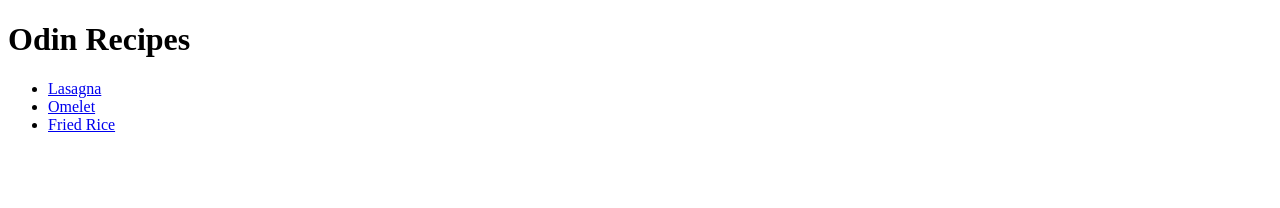
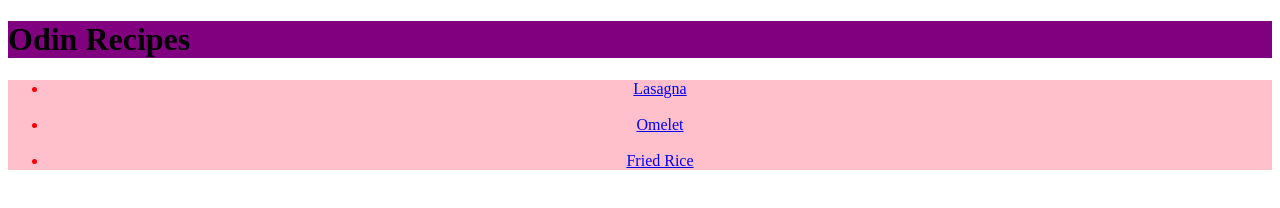
Before and after one commit to KenzoTakas/odin-recipes, a plain HTML site: page index.html in a window 1280 px wide. Drawn offline with Linux system fonts and the light colour scheme.

Commit message:
Add CSS (training)

```diff
--- a/index.html
+++ b/index.html
@@ -1,18 +1,23 @@
 <!DOCTYPE html>
 <html lang="en">
 <head>
+    <link rel="stylesheet" href="styles.css">
     <meta charset="UTF-8">
     <meta name="viewport" content="width=device-width, initial-scale=1.0">
     <title>Odin Recipes</title>
 </head>
 <body>
-    <h1>Odin Recipes</h1>
+    <h1 class="header">Odin Recipes</h1>
 
-    <ul>
-        <li><a href="recipes/lasagna.html">Lasagna</a></li>
-        <li><a href="recipes/omelet.html">Omelet</a></li>
-        <li><a href="recipes/fried-rice.html">Fried Rice</a></li>
-    </ul>
+    <div class="text">
+        <ul>
+            <li><a href="recipes/lasagna.html">Lasagna</a></li>
+            <br>
+            <li><a href="recipes/omelet.html">Omelet</a></li>
+            <br>
+            <li><a href="recipes/fried-rice.html">Fried Rice</a></li>
+        </ul>
+    </div>
 
 </body>
 </html>
--- /dev/null
+++ b/styles.css
@@ -0,0 +1,10 @@
+.text{
+    text-align: center;
+    color: red;
+    background-color: pink;
+}
+
+.header{
+    background-color: purple;
+    box-sizing: 10px;
+}
```
